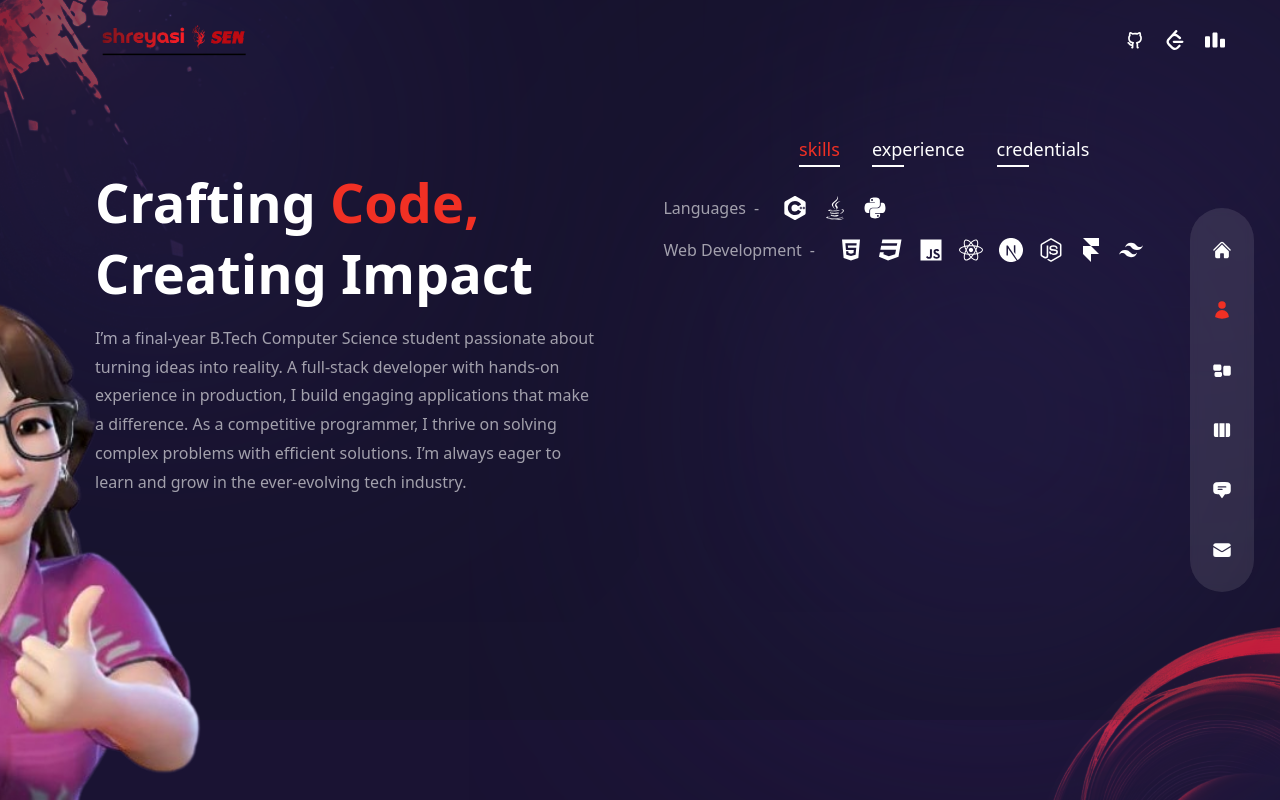
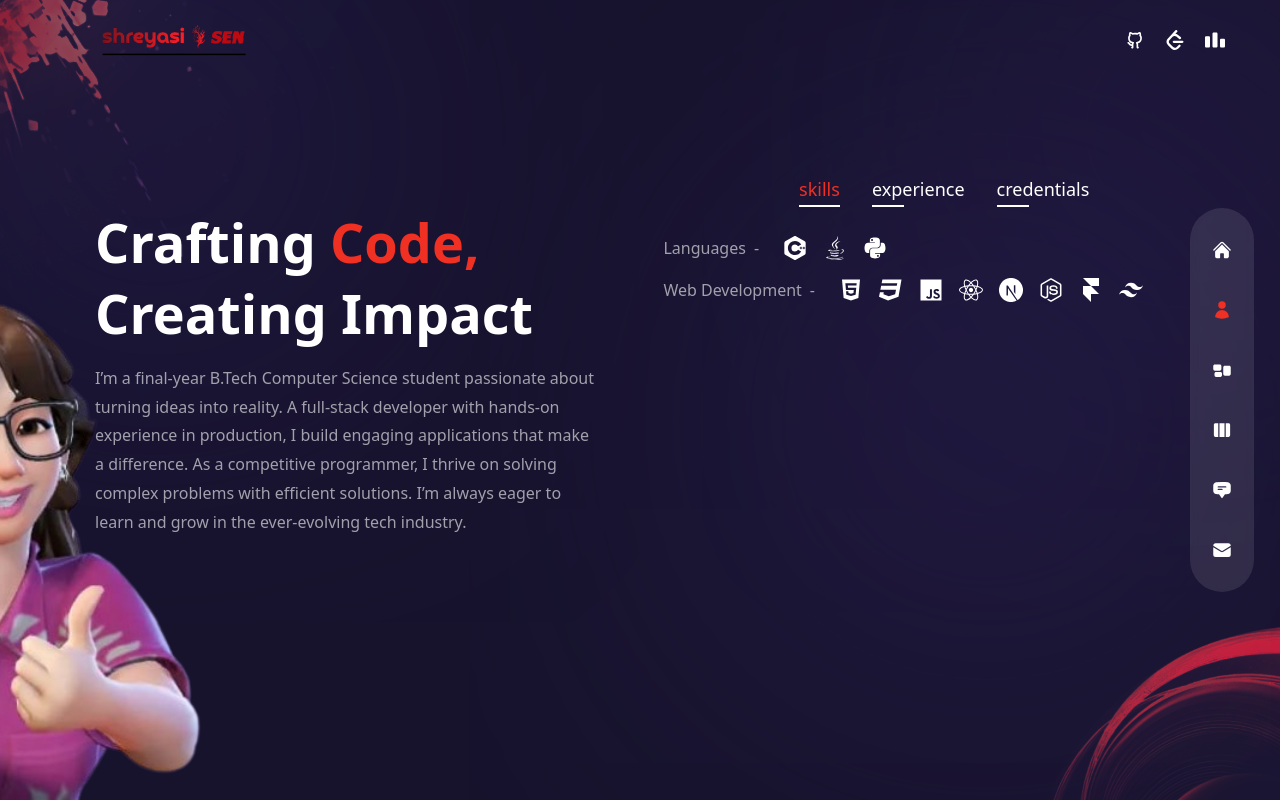
Before and after one commit to ShreyasiSen/Portfolio-next, a Next.js app: page /about in a window 1280 px wide. Built offline with nearby package versions, Linux system fonts and the light colour scheme.

Commit message:
removed y-auto

```diff
--- a/pages/about/index.js
+++ b/pages/about/index.js
@@ -93,7 +93,7 @@ const About = () => {
   const [index, setIndex] = useState(0);
   //console.log(index);
   return (
-    <div className='h-full bg-primary/30 py-36 text-center xl:text-left overflow-y-auto max-h-[calc(100vh-80px)]'>
+    <div className='h-full bg-primary/30 py-36 text-center xl:text-left overflow-y-auto h-full'>
       <Circles />
       {/*avatar img*/}
       <motion.div
--- a/styles/globals.css
+++ b/styles/globals.css
@@ -30,7 +30,7 @@
     @apply bg-secondary overflow-hidden leading-relaxed;
   }
   .page {
-    @apply w-full h-screen overflow-y-auto;
+    @apply w-full h-screen overflow-y-auto overflow-hidden;
   }
   .h1 {
     @apply text-[35px] leading-tight md:text-[60px] md:leading-[1.3] mb-8 font-semibold;
```
